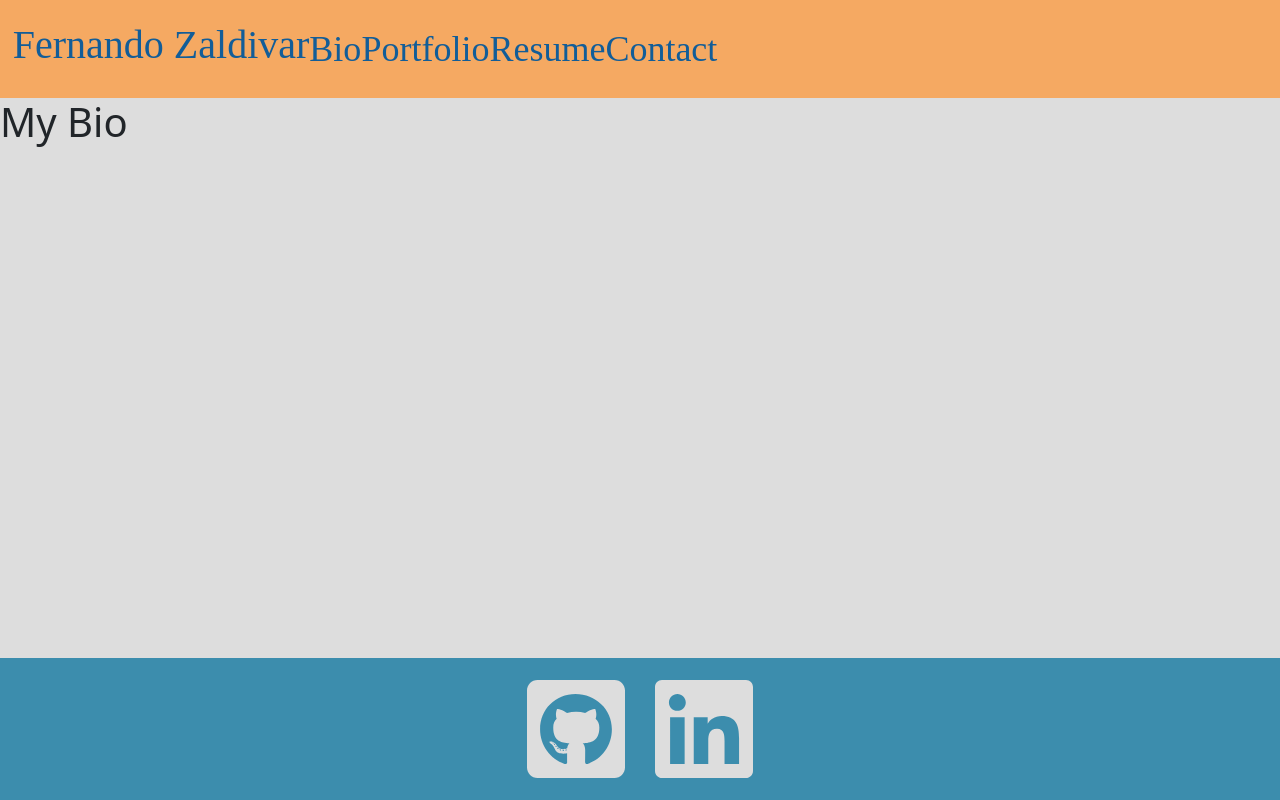
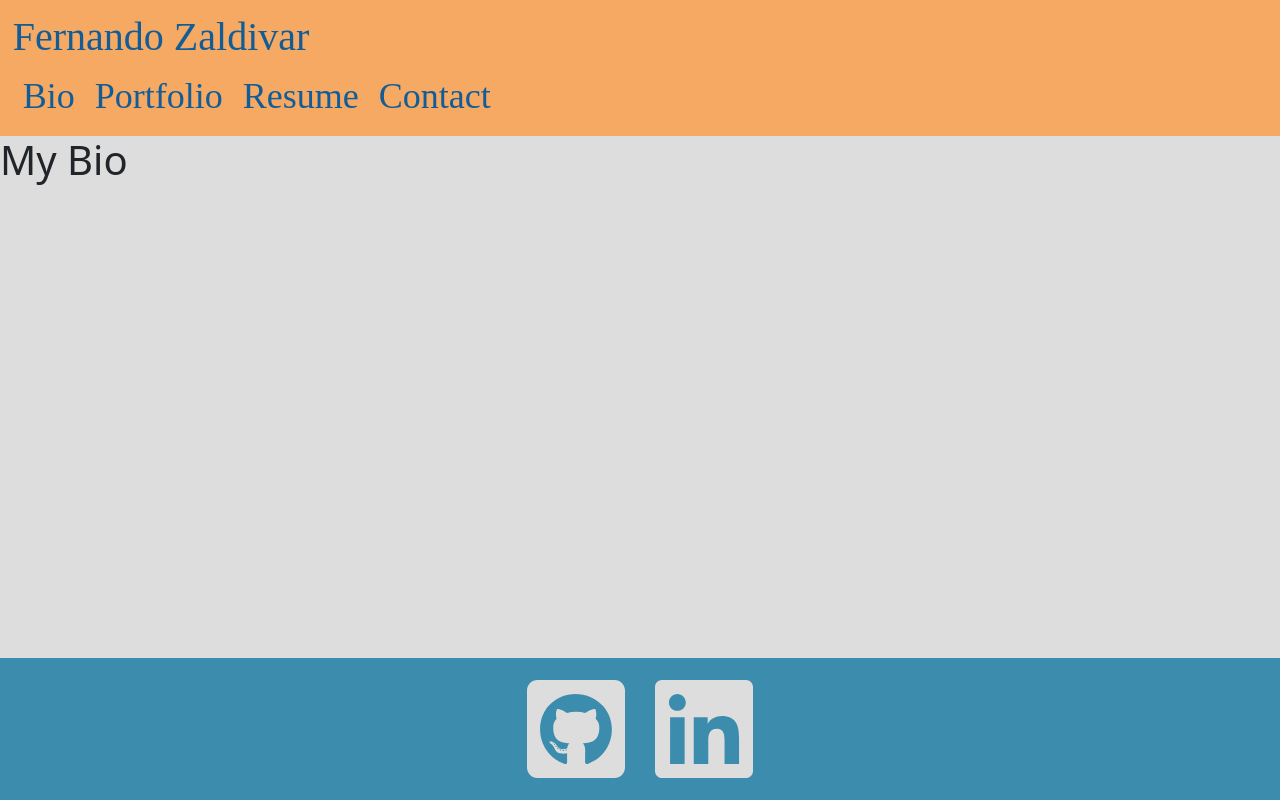
Before and after one commit to Alkathos/react-portfolio-2, a React (Create React App) app: page / in a window 1280 px wide. Built offline with nearby package versions, Linux system fonts and the light colour scheme.

Commit message:
removed the Bootstrap component from Navigation

```diff
--- a/src/App.css
+++ b/src/App.css
@@ -77,7 +77,6 @@
 
 .nav-link-container a {
   position: relative;
-  display: row;
   text-align: right;
   color:#125d98;
   border-radius: 50%;
@@ -90,8 +89,11 @@
   color: #dddddd;
 }
 
+
 .nav-link-header a{
-  width: 75vw;
+  right: 0;
+  margin: 10px;
+  text-align: end;
 }
 
 .nav-links {
--- a/src/components/Navigation.js
+++ b/src/components/Navigation.js
@@ -6,15 +6,15 @@ import Navbar from 'react-bootstrap/Navbar'
 function Navigation() {
     return (
         <div className="nav-link-container">
-            <Navbar>
+            <nav>
                     <span className="myName"><h1>Fernando Zaldivar</h1></span>
-                    <div className="nav-link-header ml-auto">
+                    <div className="nav-link-header">
                         <NavLink className="nav-links" to="/">Bio</NavLink>
                         <NavLink className="nav-links" to="/portfolio">Portfolio</NavLink>
                         <NavLink className="nav-links" to="/resume">Resume</NavLink>
                         <NavLink className="nav-links" to="/contact">Contact</NavLink>
                     </div>
-            </Navbar>
+            </nav>
         </div>
     );
 }
```
